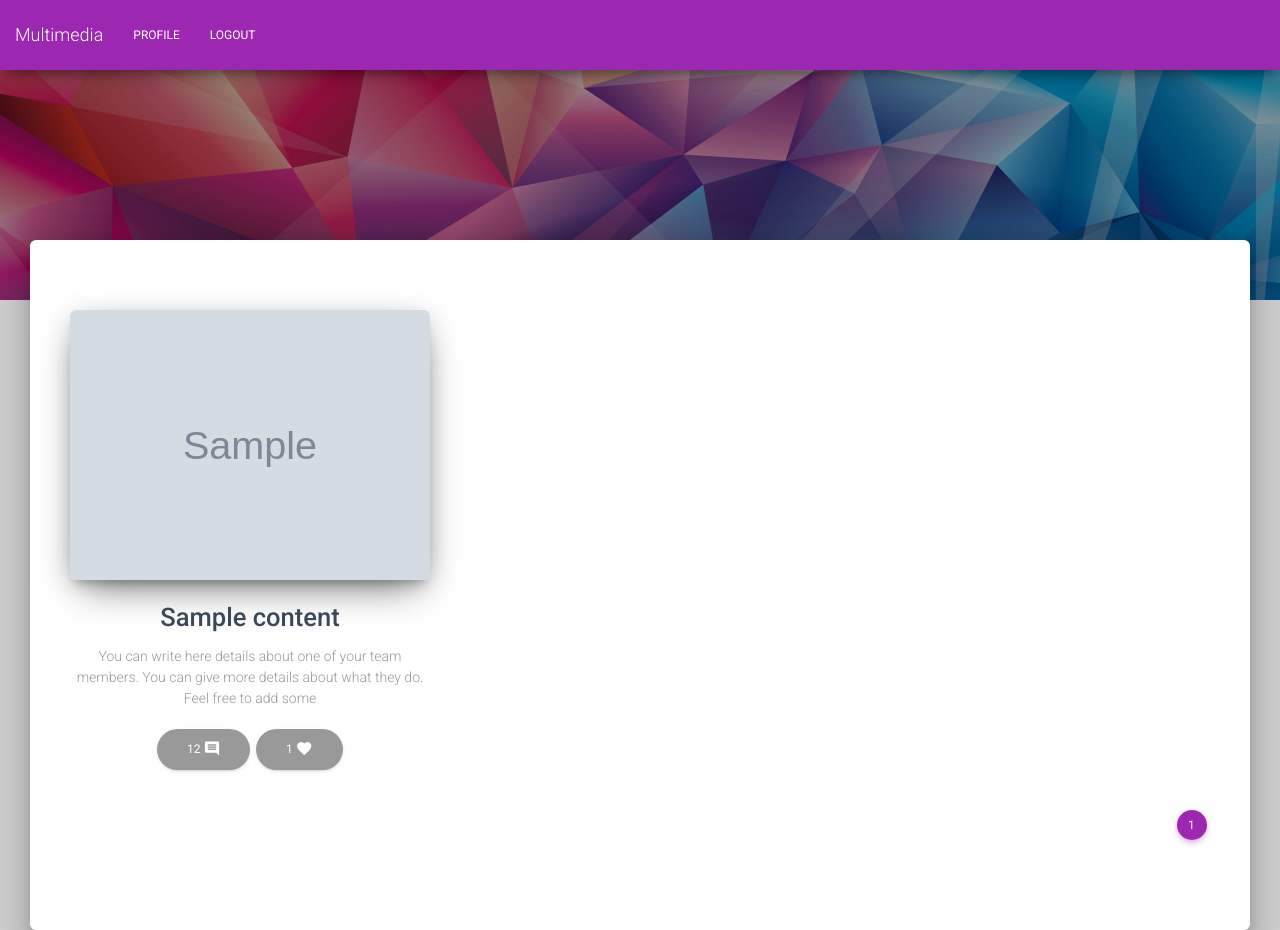
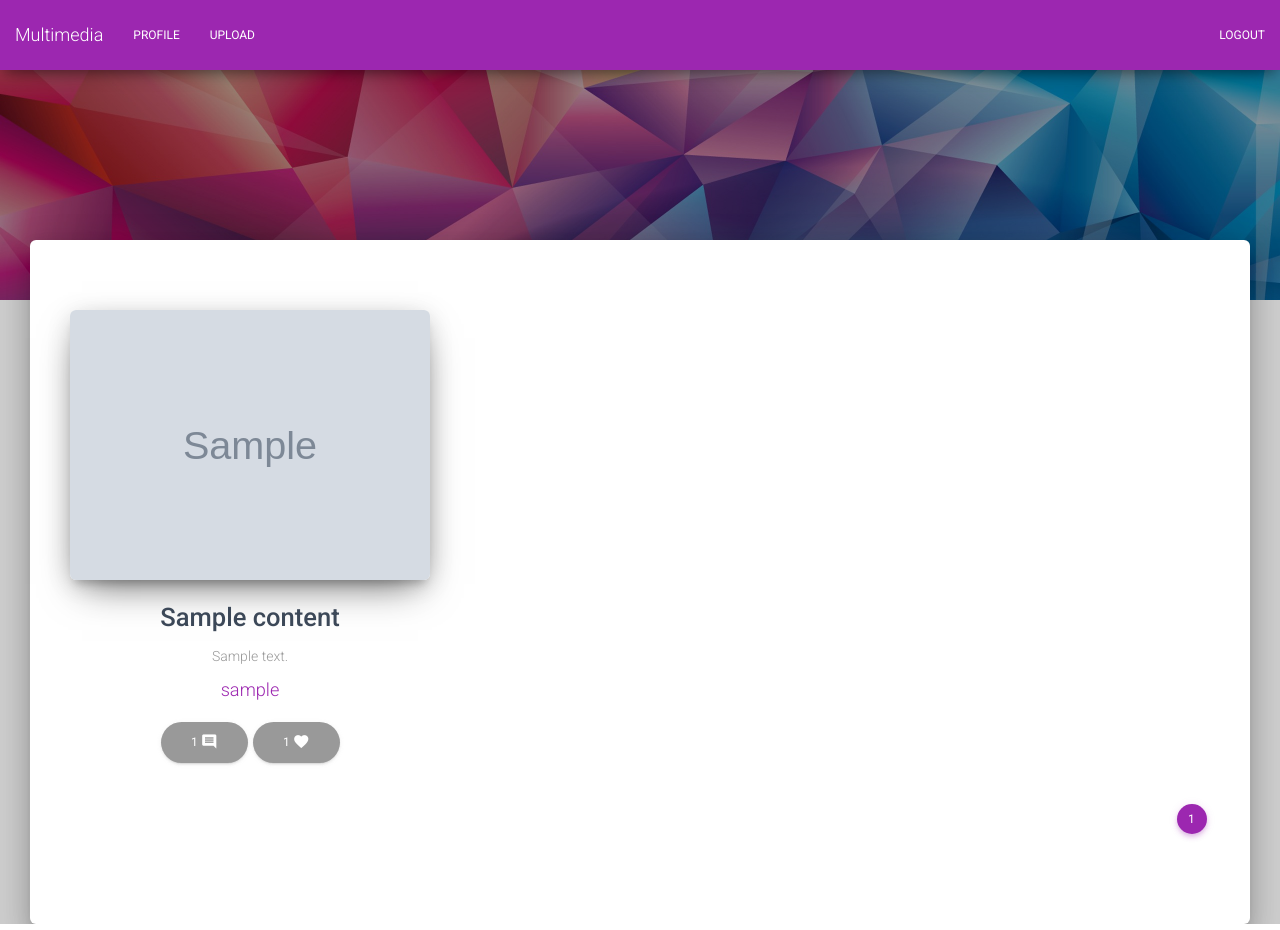
Before and after one commit to faisalburhanudin/multimedia, a Django app: page / in a window 1280 px wide. Run offline with Django 3.2, Linux system fonts and the light colour scheme; a user stored in the database is signed in; tables that the repository leaves empty hold one stand-in row (values such as "Sample post"); grey boxes marked "Sample" are stand-in pictures; some libraries are stand-ins or nearby versions.

Commit message:
change navbar, add profile

```diff
--- a/core/templates/base.html
+++ b/core/templates/base.html
@@ -45,7 +45,12 @@
                         <li>
                             <a href="{% url 'profile' %}">Profile</a>
                         </li>
+                        <li>
+                            <a href="">Upload</a>
+                        </li>
                     {% endif %}
+                </ul>
+                <ul class="nav navbar-nav navbar-right">
                     <li>
                         {% if request.user.is_authenticated %}
                             <a href="{% url 'logout' %}">Logout</a>
@@ -53,8 +58,6 @@
                             <a href="{% url 'login' %}">Login</a>
                         {% endif %}
                     </li>
-
-
                 </ul>
             </div>
         </div>
--- a/core/templates/home.html
+++ b/core/templates/home.html
@@ -13,15 +13,17 @@
                     {{ content.title }}
                 </h3>
                 <p class="description">
-                    You can write here details about one of your team members. You can give more details
-                    about what they do. Feel free to add some
+                    {{ content.description }}
                 </p>
+                <h4>
+                    <a href="{% url 'profile' %}?username={{ content.author.username }}">{{ content.author.username }}</a>
+                </h4>
                 <button type="button" class="btn btn-round">
-                    12
+                    {{ content.total_comment }}
                     <i class="material-icons">comment</i>
                 </button>
                 <button type="button" class="btn btn-round">
-                    1
+                    {{ content.total_like }}
                     <i class="material-icons">favorite</i>
                 </button>
 
```
Also changed, not shown: core/templates/profile.html (+3 -4 lines), core/views/profile.py (+7 -1 lines).
